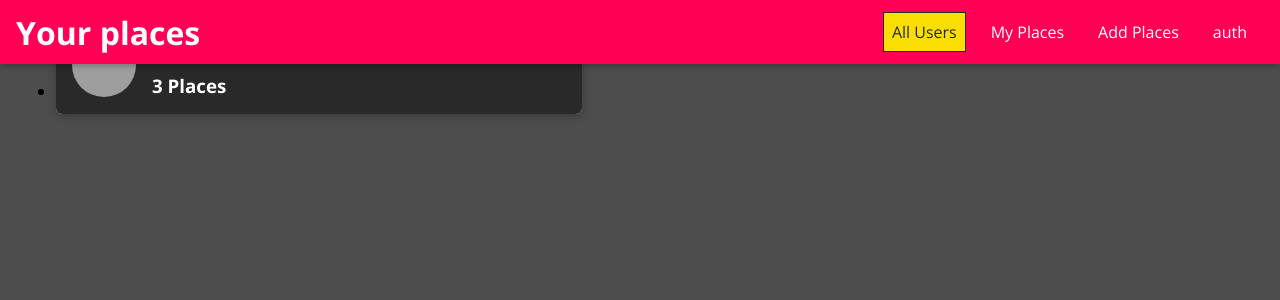
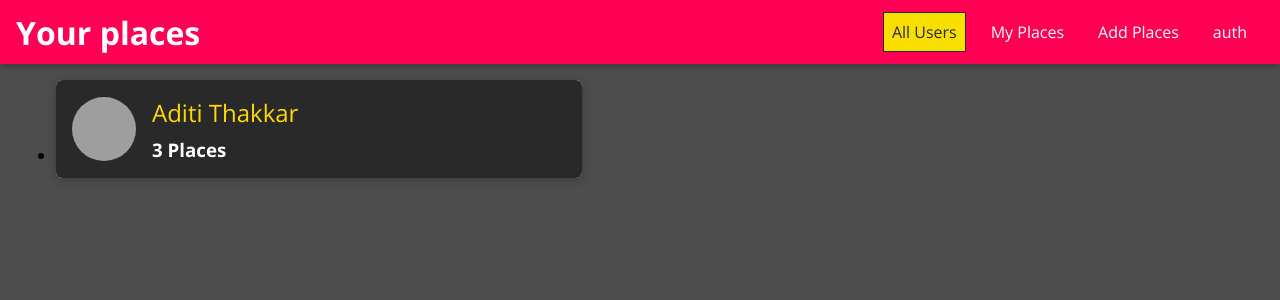
Before and after one commit to aditimirani/mern-stack-app, a React (Create React App) app: page / in a window 1280 px wide. Shown: the top 300 px of the page. Built offline with nearby package versions, Linux system fonts and the light colour scheme; grey boxes are pictures that could not be loaded.

Commit message:
chore: missed  to add changes

```diff
--- a/src/App.js
+++ b/src/App.js
@@ -9,6 +9,7 @@ function App() {
   return (
     <Router>
       <MainNavigation/>
+      <main>
         <Switch>
           <Route path="/" exact >
             <Users/>
@@ -21,7 +22,9 @@ function App() {
           </Route>
           <Redirect to="/" />
           </Switch>
+        </main>
       </Router>
+
     )
 }
 
```
Lines whose indentation alone changed are shown as unchanged.
